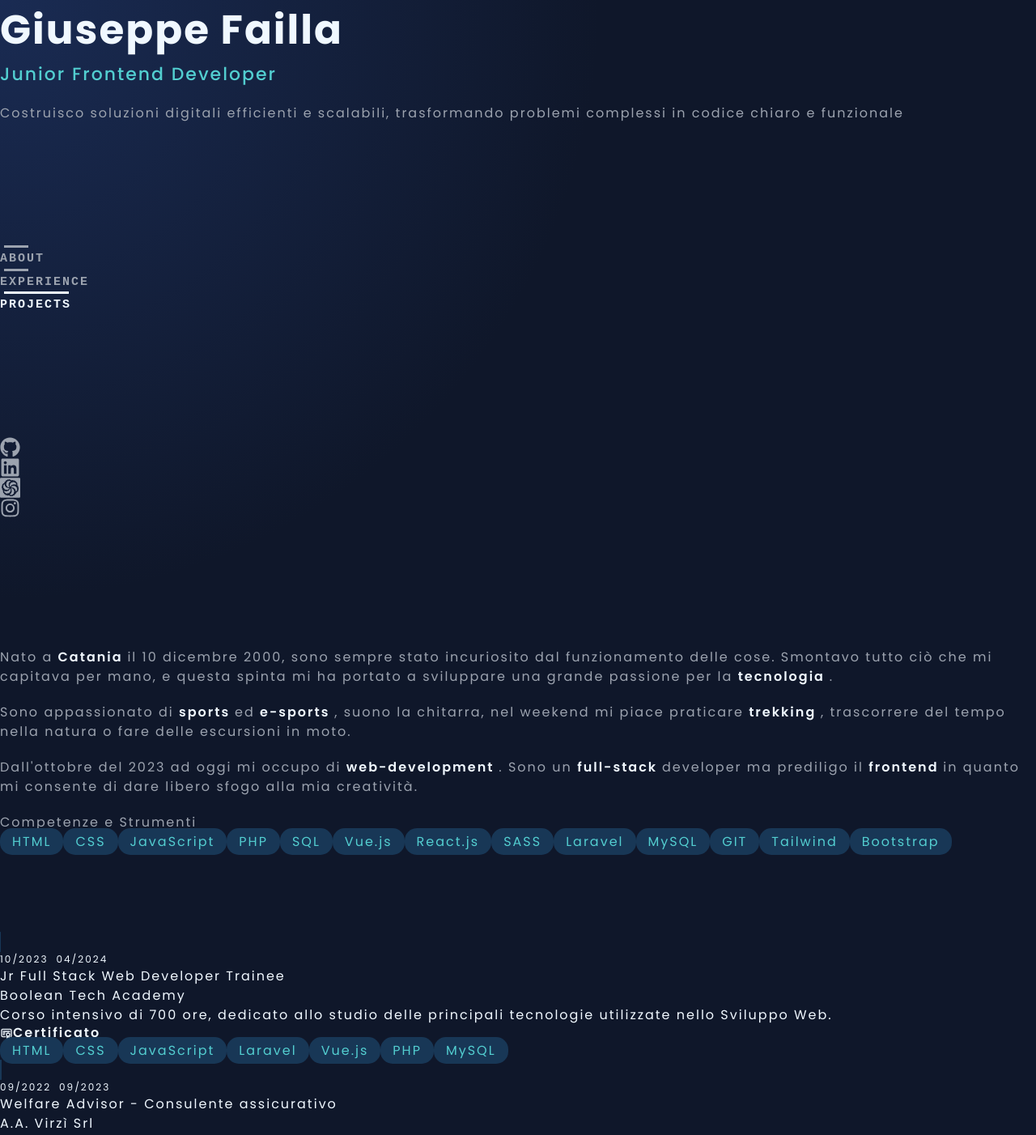
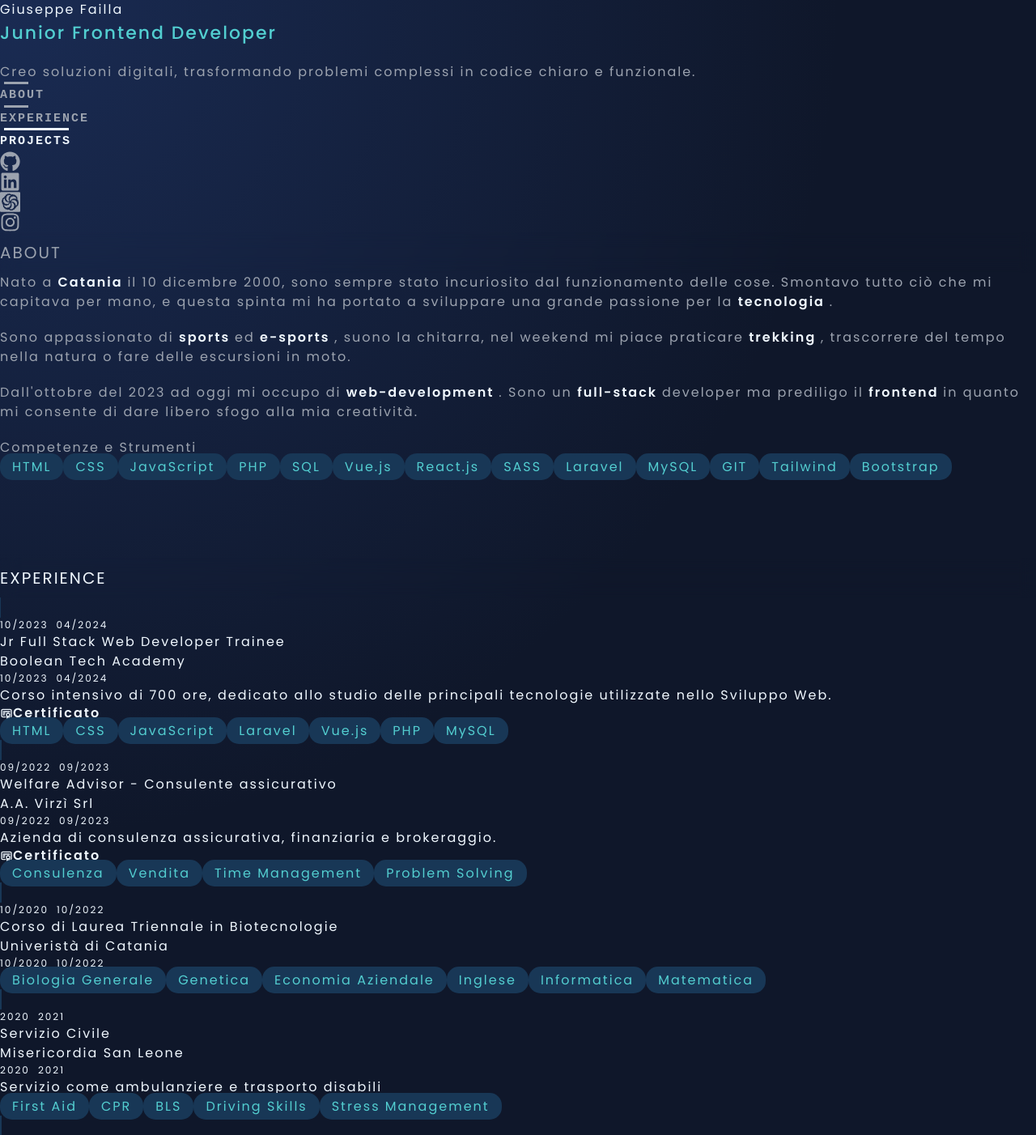
Before and after one commit to GiuseppeF11/Portfolio, a React (Vite) app: page / in a window 1280 px wide. Shown: the top 1402 px of the page at 81% size. Built offline with nearby package versions, Linux system fonts and the light colour scheme.

Commit message:
Add responsive layout

```diff
--- a/src/App.css
+++ b/src/App.css
@@ -1,9 +1,7 @@
-.left-side {
+/* .left-side {
     height: 100vh;
-    position: sticky;
-    top: 0;
 }
-
+ */
 .right-side {
-    min-height: 200vh;
+    min-height: 100vh;
 }
--- a/src/App.jsx
+++ b/src/App.jsx
@@ -1,6 +1,7 @@
 import { useEffect } from 'react';
 import RightSide from './components/RightSide.jsx';
 import LeftSide from './components/LeftSide.jsx';
+import Social from "./components/Social.jsx";
 import './App.css';
 
 function App() {
@@ -27,12 +28,16 @@ function App() {
   return (
     <>
       <div className="w-3/4 m-auto">
-        <div className="grid grid-cols-2 gap-2 ">
-          <div className="left-side">
+        <div className="grid lg:grid-cols-2  gap-5">
+          <div className="left-side lg:h-screen lg:sticky lg:top-0">
             <LeftSide />
           </div>
           <div className="right-side ">
-            <RightSide />
+            <RightSide/>
+          </div>
+
+          <div className="flex justify-between sites text-5xl mb-10 lg:hidden">
+            <Social></Social>
           </div>
         </div>
       </div>
--- a/src/components/About.jsx
+++ b/src/components/About.jsx
@@ -47,7 +47,7 @@ const About = () => {
         </p>
       ))}
 
-      <h1 className='text-white font-bold text-lg my-5'>Competenze e Strumenti</h1>
+      <h2 className='text-white font-bold text-lg my-5'>Competenze e Strumenti</h2>
       <div className="flex flex-wrap text-center gap-3">
         {tecnologies.map((category, i) => (
           <span className="badge whitespace-nowrap text-xs" key={i}>{category}</span>
--- a/src/components/Experiences.jsx
+++ b/src/components/Experiences.jsx
@@ -107,19 +107,30 @@ const Experiences = () => {
           onMouseEnter={() => setHoveredIndex(index)}
           onMouseLeave={() => setHoveredIndex(null)}
         >
-          <div className="date font-semibold h-10 text-gray-500  flex items-center justify-start overflow-hidden">
+          {<div className="date font-semibold h-10 text-gray-500  flex items-center justify-start overflow-hidden max-xl:hidden ">
             {experience.start}
 
             <span className="line bg-gray-500"></span>
 
             {experience.end}
-          </div>
+          </div>}
 
           <div>
             <h3 className="title text-lg font-bold">
               {experience.title}
             </h3>
-            <h5 className='text-sm font-semibold text-gray-400 mb-5'>{experience.agency}</h5>
+
+            <h5 className='text-sm font-semibold text-gray-400 lg:mb-5'>{experience.agency}</h5>
+
+            {<div className="date font-semibold h-10 text-gray-500  flex items-center justify-start overflow-hidden mb-4 xl:hidden">
+              {experience.start}
+
+              <span className="line bg-gray-500"></span>
+
+              {experience.end}
+            </div>}
+
+
             <p className="text-sm mb-3">{experience.details}</p>
             <div className="documentations flex flex-wrap text-center gap-3 mb-3">
               {experience.documentations.map((doc, i) => (
--- a/src/components/LeftSide.css
+++ b/src/components/LeftSide.css
@@ -3,11 +3,6 @@
     flex-direction: column;
     justify-content: space-between;
     height: 80%;
-}
-
-.name {
-    font-size: 50px;
-    font-weight: 700;
 }
 
 .role {
--- a/src/components/LeftSide.jsx
+++ b/src/components/LeftSide.jsx
@@ -1,10 +1,8 @@
 import React from "react";
 import './LeftSide.css'
 import Navbar from "./Navbar";
-import { FaGithub } from "react-icons/fa";
-import { FaLinkedin } from "react-icons/fa";
-import { SiCodewars } from "react-icons/si";
-import { FaInstagram } from "react-icons/fa";
+import Social from './Social';
+
 
 function LeftSide() {
 
@@ -13,20 +11,17 @@ function LeftSide() {
       <>
         <section className="container pt-20">
           <div className="tracking-wider">
-              <h1 className="name">Giuseppe Failla</h1>
+              <h1 className="max-lg:text-4xl lg:text-5xl font-bold mb-3">Giuseppe Failla</h1>
               <p className="role color-water">Junior Frontend Developer</p>
-              <p className=" w-3/4 color-gray ">Costruisco soluzioni digitali efficienti e scalabili, trasformando problemi complessi in codice chiaro e funzionale</p>
+              <p className=" w-3/4 color-gray mb-5">Creo soluzioni digitali, trasformando problemi complessi in codice chiaro e funzionale.</p>
           </div>
 
           <Navbar></Navbar>
 
+          <div className="flex sites my-5 gap-20 max-lg:hidden">
+            <Social></Social>
+          </div>
 
-          <div className="flex sites">
-            <a target="blank" href="https://github.com/GiuseppeF11" className="me-10"><FaGithub /></a>
-            <a target="blank"  href="https://www.linkedin.com/in/giuseppe-failla-96a759194/" className="me-10"><FaLinkedin /></a>
-            <a target="blank"  href="https://www.codewars.com/users/GiuseppeF11" className="me-10"><SiCodewars /></a>
-            <a target="blank"  href="https://www.instagram.com/giuseppefailla00/" className="me-10"><FaInstagram /></a>
-          </div>
         </section>
 
       </>
--- a/src/components/Navbar.jsx
+++ b/src/components/Navbar.jsx
@@ -46,7 +46,7 @@ const Navbar = () => {
   };
 
   return (
-    <nav className="routes-list">
+    <nav className="routes-list max-lg:hidden">
       {sections.map((section) => (
         <a
           key={section.id}
--- a/src/components/Projects.css
+++ b/src/components/Projects.css
@@ -11,7 +11,7 @@
         border-radius: 8px;
         border: 2px solid #183756;
         width: 300px;
-        height: 80px;
+        height: 100%;
         object-fit: cover;
         transition: 0.3s linear;
     }
--- a/src/components/Projects.jsx
+++ b/src/components/Projects.jsx
@@ -103,7 +103,7 @@ function Projects() {
             onMouseEnter={() => setHoveredIndex(index)}
             onMouseLeave={() => setHoveredIndex(null)}
         >
-          <div className="col-span-2 pt-2">
+          <div className="col-span-3 pt-2 max-xl:hidden h-28">
             <img src={project.image} alt={project.name} />
           </div>
           <div className='col-span-4'>
@@ -118,12 +118,19 @@ function Projects() {
                 </a>
               ))}
             </div>
-            <div className="categories flex flex-wrap text-center gap-3">
+            <div className="categories flex flex-wrap text-center gap-3 my-5">
               {project.categories.map((category, i) => (
                 <span className="badge whitespace-nowrap text-xs" key={i}>{category}</span>
               ))}
             </div>
+
+            <div className="col-span-2 pt-2 h-40 xl:hidden">
+                <img src={project.image} alt={project.name} />
+            </div>
           </div>
+
+
+
         </a>
       ))}
     </>
--- a/src/components/RightSide.css
+++ b/src/components/RightSide.css
@@ -1,4 +1,23 @@
 /* RIGHTSIDE */
+.sticky {
+    position: -webkit-sticky;
+    position: sticky;
+    top: 0;
+    z-index: 1000;
+  }
+
+  .right-side h1 {
+    background-color: rgba(15, 23, 42, 0);
+    padding: 10px 0;
+    margin: 0;
+    backdrop-filter: blur(10px);
+    -webkit-backdrop-filter: blur(10px);
+    font-size: 20px;
+    border-radius: 5px;
+  }
+
+
+
 .about a {
     cursor: pointer;
         color: aliceblue;
@@ -46,23 +65,27 @@
     transition: 0.3s linear;
     border: 1px solid #183756;
     border-radius: 15px;
-    &:hover {
+}
+
+.card .title {
+    transition: 0.3s linear;
+}
+
+@media (min-width: 1024px) {
+    .card:hover {
         border: 1px solid aliceblue;
         transform: scale(1.01);
-
-        .title {
-            color: #53CED0;
-        }
-
-        img {
-            border: 1px solid aliceblue;
-        }
     }
 
-    .title {
-        transition: 0.3s linear;
+    .card:hover .title {
+        color: #53CED0;
+    }
+
+    .card:hover img {
+        border: 1px solid aliceblue;
     }
 }
+
 
 
 .view-more {
--- a/src/components/RightSide.jsx
+++ b/src/components/RightSide.jsx
@@ -12,21 +12,24 @@ function RightSide() {
     <>
       <div className="right-side pt-20">
         {/* ABOUT */}
-        <section  className="about color-gray px-8" id="about">
+        <section  className="about color-gray " id="about">
+          <h1 className="text-white font-bold mb-4 lg:hidden  sticky">ABOUT</h1>
             <About></About>
         </section>
         {/* EXPERIENCES */}
         <section className="experiences" id="experiences">
+          <h1 className="text-white font-bold mb-4 lg:hidden  sticky">EXPERIENCE</h1>
           <Experiences></Experiences>
-          <div className="h-40 flex items-center">
-            <a target="blank" href="https://www.linkedin.com/in/giuseppe-failla-96a759194/" className="view-more title color-white text-lg font-bold flex items-center mb-1 gap-1"> <span className="text">View More</span> <MdArrowForward className="icon"/></a>
+          <div className="h-60 flex items-center">
+            <a target="blank" href="https://www.linkedin.com/in/giuseppe-failla-96a759194/" className="view-more title color-white text-lg font-bold flex items-center mb-1 gap-1"> <span className="text">Vedi altro</span> <MdArrowForward className="icon"/></a>
           </div>
         </section>
         {/* PROJECTS */}
         <section className="projects" id="projects">
+          <h1 className="text-white font-bold mb-4 lg:hidden  sticky">PROJECTS</h1>
           <Projects></Projects>
           <div className="h-40 flex items-center">
-            <a target="blank" href="https://github.com/GiuseppeF11?tab=repositories" className="view-more title color-white text-lg font-bold flex items-center mb-1 gap-1"> <span className="text">View Full Project Archive</span> <MdArrowForward className="icon"/></a>
+            <a target="blank" href="https://github.com/GiuseppeF11?tab=repositories" className="view-more title color-white text-lg font-bold flex items-center mb-1 gap-1"> <span className="text">Vedi l'archivio completo</span> <MdArrowForward className="icon"/></a>
           </div>
         </section>
       </div>
--- /dev/null
+++ b/src/components/Social.jsx
@@ -0,0 +1,39 @@
+import React from 'react'
+import { FaGithub } from "react-icons/fa";
+import { FaLinkedin } from "react-icons/fa";
+import { SiCodewars } from "react-icons/si";
+import { FaInstagram } from "react-icons/fa";
+
+function Social() {
+    const socials = [
+        {
+            name: 'Github',
+            icon: <FaGithub />,
+            url: 'https://github.com/GiuseppeF11'
+        },
+        {
+            name: 'Linkedin',
+            icon: <FaLinkedin />,
+            url: 'https://www.linkedin.com/in/giuseppe-failla-96a759194/'
+        },
+        {
+            name: 'Codewars',
+            icon: <SiCodewars />,
+            url: 'https://www.codewars.com/users/GiuseppeF11'
+        },
+        {
+            name: 'Instagram',
+            icon: <FaInstagram />,
+            url: 'https://www.instagram.com/giuseppefailla00/'
+        },
+    ]
+  return (
+
+    <>
+        {socials.map((app) => (
+            <a target="blank" href={app.url}> {app.icon}</a>
+        ) )}
+    </>
+  )
+}
+export default Social
```
